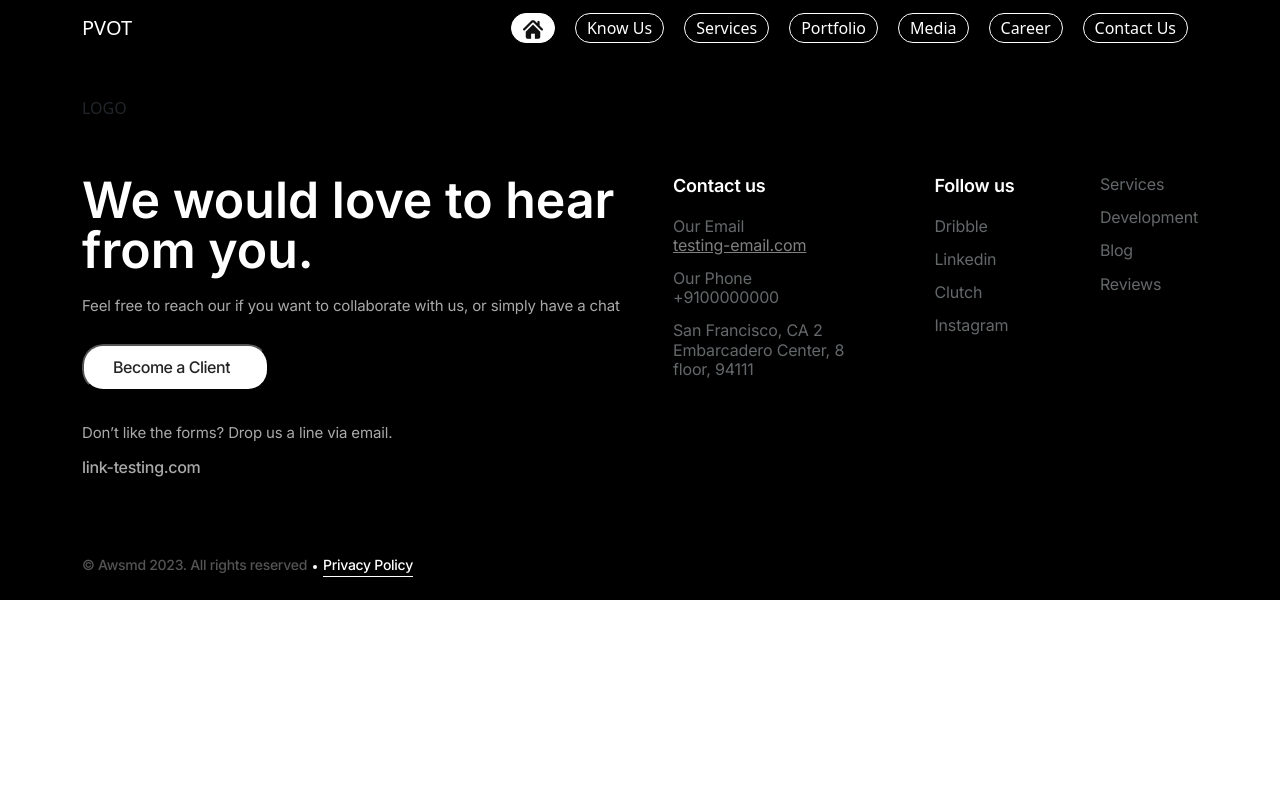
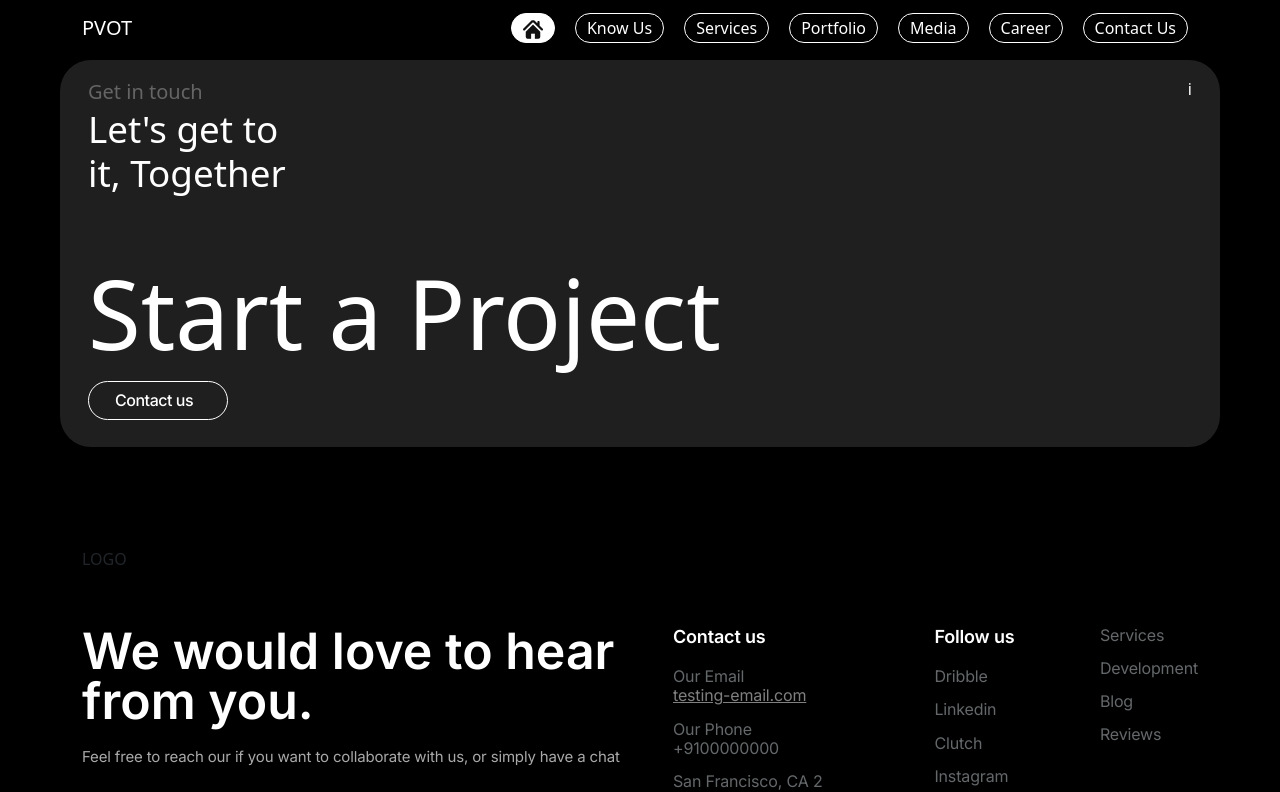
Before and after one commit to humbee-developers/PVOT, a React (Vite) app: page /portfolio in a window 1280 px wide. Shown: the top 792 px of the page. Built offline with nearby package versions, Linux system fonts and the light colour scheme.

Commit message:
inner card-update-u

```diff
--- /dev/null
+++ b/Common/RectangleCard.jsx
@@ -0,0 +1,22 @@
+import React from "react";
+import "./rectangleCard.css";
+const rectangleCard = () => {
+  return (
+    <div className="first">
+      <div className="second">
+        <div className="third">
+          <div className="get-in-touch"  >Get in touch</div>
+          <div>i</div>
+        </div>
+        <h2 className="together">Let's get to it, Together</h2>
+          <h1 className="common-card-text">Start a Project</h1>
+        <button className="footer-buttonx">
+          <span className="footer-button-text">Contact us</span>
+          <span className="footer-button-icon"></span>
+        </button>
+      </div>
+    </div>
+  );
+};
+
+export default rectangleCard;
--- /dev/null
+++ b/Common/rectanglecard.css
@@ -0,0 +1,80 @@
+.footer-buttonx {
+  display: flex;
+  align-items: center;
+  padding: 9px 26px;
+
+  border-radius: 21px;
+  transition: opacity 0.15s ease-out;
+  overflow: hidden;
+  background-color: transparent;
+  font: 500 16px/1.2 Inter;
+  color: #242424;
+  letter-spacing: -0.03em;
+  margin-block: 40px 10px;
+  border: 1px solid white;
+}
+.get-in-touch {
+  color: #656565;
+  font-size: 20px;
+}
+.together {
+  font-size: 2.3rem;
+  max-width: 230px;
+}
+.common-card-text {
+  margin-block: 60px -30px;
+
+  font-size: 6rem;
+}
+
+.footer-button-text {
+  white-space: nowrap;
+  -webkit-user-select: none;
+  -moz-user-select: none;
+  user-select: none;
+  color: white;
+  display: flex;
+
+  flex-direction: column;
+  height: 1.2em;
+  overflow: hidden;
+  position: relative;
+  z-index: 3;
+}
+.footer-button-icon {
+  margin-left: 8px;
+  position: relative;
+  z-index: 1;
+}
+.second {
+  padding: 17px 28px;
+  background-color: #1f1f1f;
+  border-radius: 31px;
+  color: white;
+}
+.first {
+  padding: 60px 60px;
+}
+.third {
+  display: flex;
+  justify-content: space-between;
+}
+
+@media screen and (max-width: 768px) {
+  .footer-button {
+    max-width: 100%;
+    width: 100%;
+    justify-content: center;
+    margin-bottom: 0;
+  }
+  .first {
+      padding: 19px 20px;
+  }
+  .common-card-text {
+    font-size: 4.5rem;
+    margin-block: 30px -15px;
+  }
+  .together{
+      font-size: 2rem;
+  }
+}
--- a/src/components/footer/footer.css
+++ b/src/components/footer/footer.css
@@ -50,9 +50,7 @@ a {
   margin-block: 29px 33px;
   background-color: #fff;
 }
-.footer-button{
 
-}
 .footer-button-text {
   white-space: nowrap;
   -webkit-user-select: none;
--- a/src/pages/Desktop3/ServicesPage.jsx
+++ b/src/pages/Desktop3/ServicesPage.jsx
@@ -1,4 +1,12 @@
-const ServicePage = () => {
-  return <h1>Service Page</h1>;
-};
-export default ServicePage;
+import React from 'react'
+import RectangleCard from "../../../Common/rectangleCard";
+
+const ServicesPage = () => {
+  return (
+    <div className='' style={{backgroundColor:"black"}}>
+    <RectangleCard/>
+    </div>
+  )
+}
+
+export default ServicesPage
--- a/src/pages/Desktop4/PortfolioPage.jsx
+++ b/src/pages/Desktop4/PortfolioPage.jsx
@@ -1,4 +1,11 @@
+import React from 'react'
+import RectangleCard from "../../../Common/rectangleCard";
 const PortfolioPage = () => {
-  return <h1>Portfolio Page</h1>;
-};
-export default PortfolioPage;
+  return (
+    <div className='' style={{backgroundColor:"black"}}>
+    <RectangleCard/>
+    </div>
+  )
+}
+
+export default PortfolioPage
--- a/src/pages/Desktop5/CareersPage.jsx
+++ b/src/pages/Desktop5/CareersPage.jsx
@@ -1,4 +1,11 @@
-const CareerPage = () => {
-  return <h1>CareerPage</h1>;
-};
-export default CareerPage;
+import React from 'react'
+import RectangleCard from "../../../Common/rectangleCard";
+const CareersPage = () => {
+  return (
+    <div className='' style={{backgroundColor:"black"}}>
+    <RectangleCard/>
+    </div>
+  )
+}
+
+export default CareersPage
--- a/src/pages/Home.jsx
+++ b/src/pages/Home.jsx
@@ -8,6 +8,7 @@ import LogoSection from "../components/logoSection/LogoSection";
 import Testimonial from "../components/testimonial/Testimonial";
 import Amazing2023 from "../components/amazing2023/Amazing2023";
 import ContactUs from "../components/contactUs/ContactUs";
+import RectangleCard from "../../Common/rectangleCard"
 
 const Home = () => {
   return (
```
Also changed, not shown: src/pages/Desktop3/servicespage.css (added), src/pages/Desktop4/portfoliopage.css (added), src/pages/Desktop5/careerpage.css (added), src/pages/Desktop7/mediapage.css (added).
